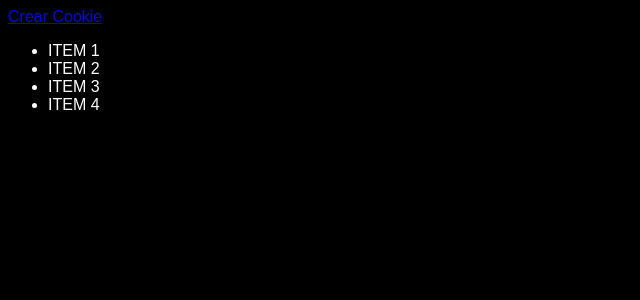
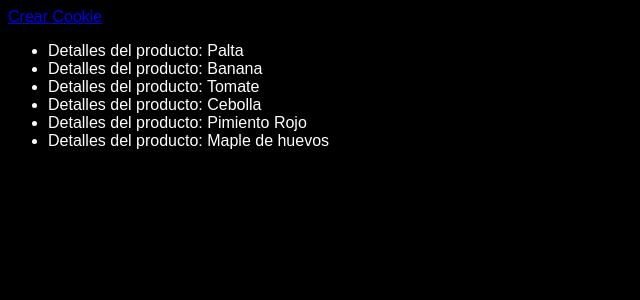
Before and after one commit to DanielHernandezZambrano/simple_flask_project, a Flask app: page /show_information_address in a window 1280 px wide. Shown: the top 300 px of the page, without its empty margins (0-640 px from the left). Run offline with Flask 3, Linux system fonts and the light colour scheme.

Commit message:
Agregando macros.html y macros a la pagina

```diff
--- a/app.py
+++ b/app.py
@@ -3,7 +3,7 @@ from flask import Flask, request, make_response, redirect, render_template
 app = Flask(__name__)
 
 # Lista de items
-items = ["ITEM 1", "ITEM 2", "ITEM 3", "ITEM 4"]
+items = ["Palta", "Banana", "Tomate", "Cebolla", "Pimiento Rojo", "Maple de huevos"]
 
 @app.route('/index')
 def index():
--- a/templates/ip_information.html
+++ b/templates/ip_information.html
@@ -1,4 +1,5 @@
 {% extends 'base.html' %}
+{% import 'macros.html' as macros %}
 
 {% block title %}
     {{ super() }}
@@ -16,9 +17,9 @@
     {% endif %} <!-- Cierra los if's-->
 
     <ul>
-        {% for i in items%}
+        {% for item in items%}
 
-            <li> {{i}} </li>
+        {{macros.render_items(item)}}
 
         {% endfor %}
     </ul>
--- /dev/null
+++ b/templates/macros.html
@@ -0,0 +1,3 @@
+{% macro render_items(item) %}
+    <li>Detalles del producto: {{item}} </li>
+{% endmacro %}
```
